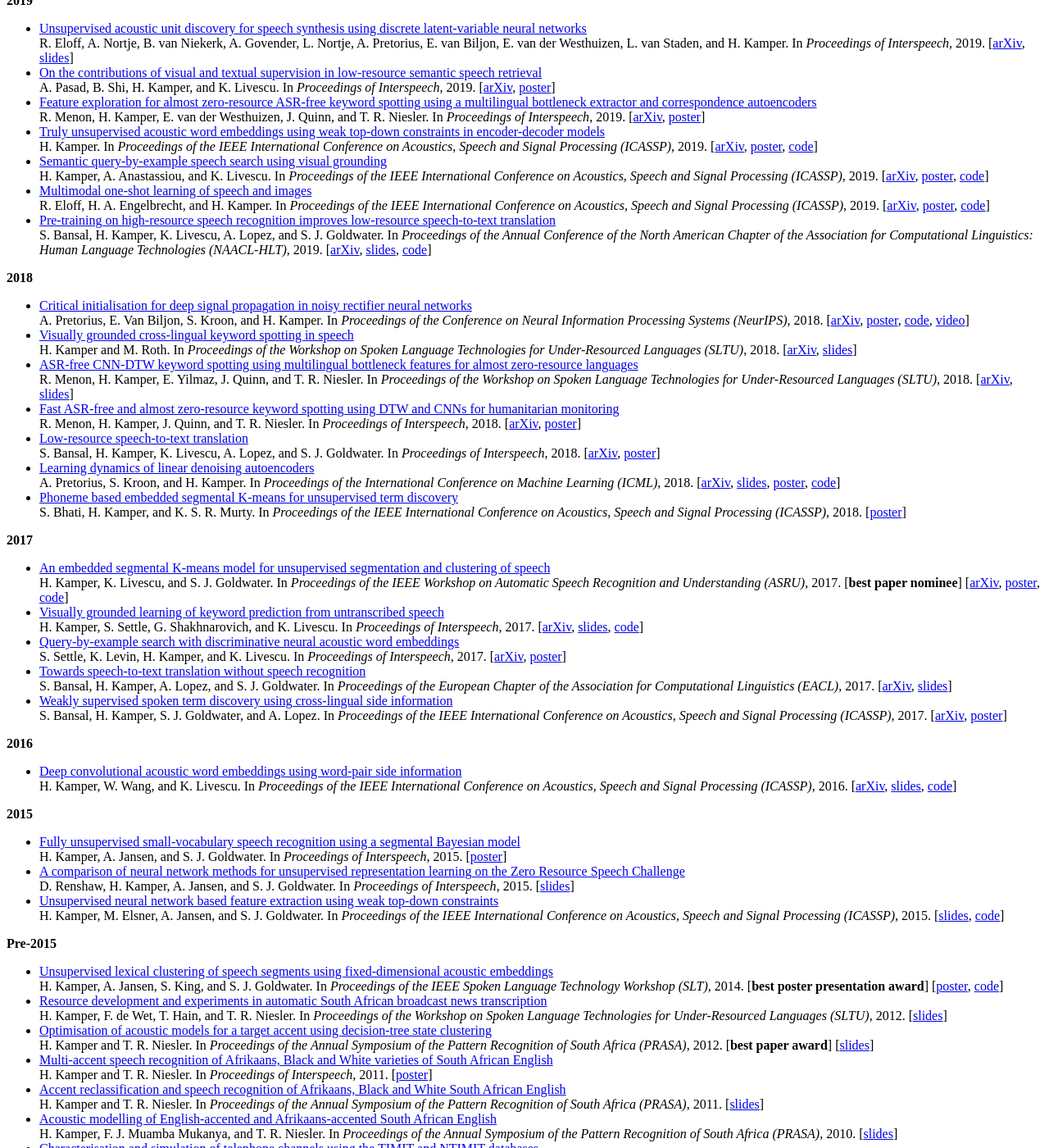
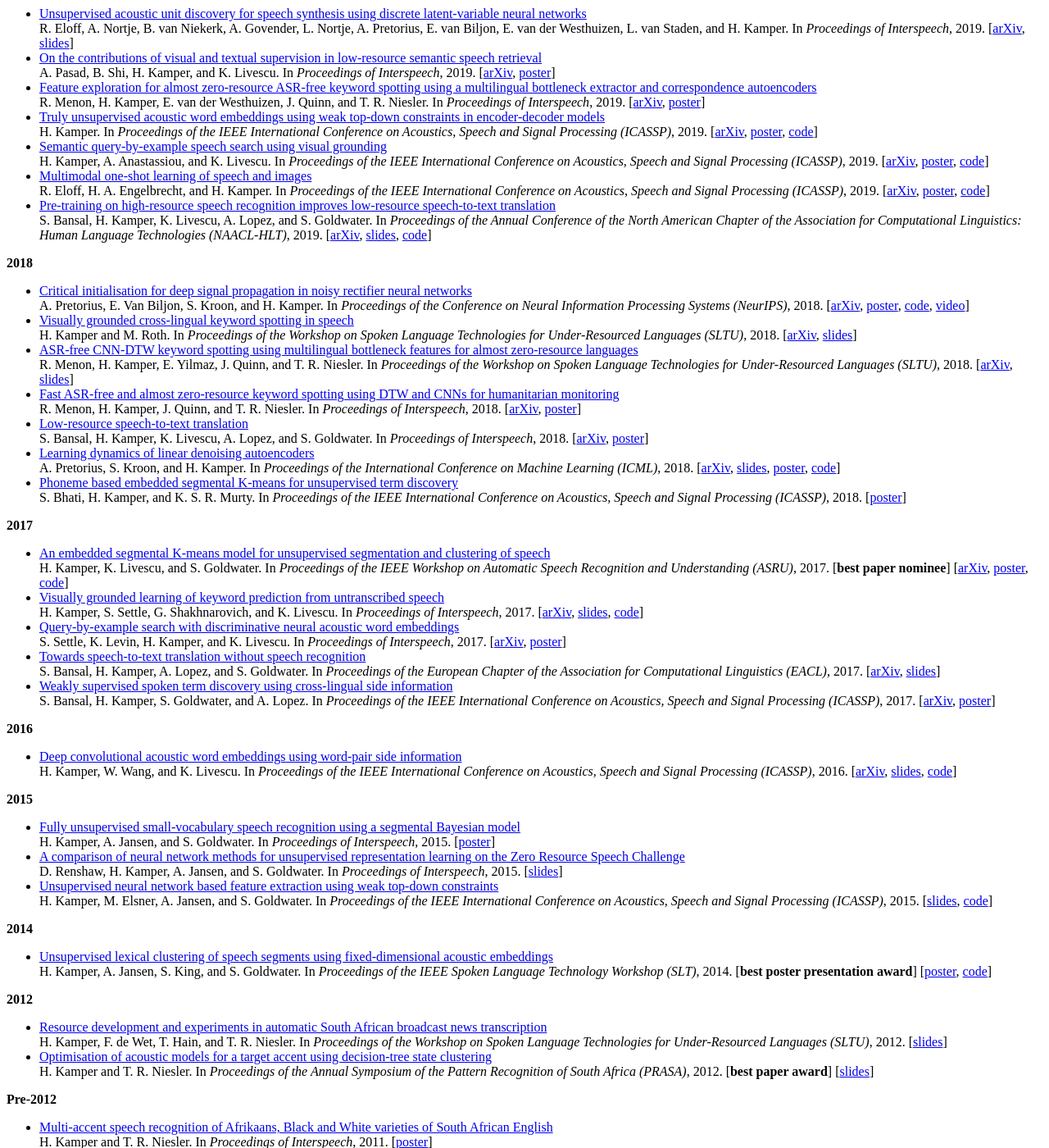
Before and after one commit to kamperh/kamperh.github.io, a Jekyll site: the page built from publications.md, in a window 1280 px wide and 1400 px high, scrolled down 2747 px. Shown: the whole window at 82% size. Built offline with Jekyll 4.4.1, drawn with Linux system fonts in a browser that asks for light colours; a style sheet for code colours, icons or effects is not loaded; some of the changed text lies outside the part shown.

Commit message:
Update publications.md

```diff
--- a/publications.md
+++ b/publications.md
@@ -51,10 +51,10 @@ order: 5
   M. Baas, K. Eloff, and H. Kamper. *Communications in Computer and Information Science*, vol. 1734, pp. 231-245, 2022.
   [[arXiv](https://arxiv.org/abs/2210.07677), [preprint]({{site.url}}/papers/baas+eloff+kamper_ccis2022_preprint.pdf), [code](https://github.com/RF5/transfusion-asr/)]
 - [Improved acoustic word embeddings for zero-resource languages using multilingual transfer](https://doi.org/10.1109/TASLP.2021.3060805)
-  H. Kamper, Y. Matusevych, and S. J. Goldwater. *IEEE/ACM Transactions on Audio, Speech and Language Processing*, vol. 29, pp. 1107-1118, 2021.
+  H. Kamper, Y. Matusevych, and S. Goldwater. *IEEE/ACM Transactions on Audio, Speech and Language Processing*, vol. 29, pp. 1107-1118, 2021.
   [[arXiv](https://arxiv.org/abs/2006.02295), [code](https://github.com/kamperh/globalphone_awe)]
 - [Multilingual and unsupervised subword modeling for zero-resource languages](https://doi.org/10.1016/j.csl.2020.101098)
-  E. Hermann, H. Kamper, and S. J. Goldwater. *Computer Speech and Language*, vol. 65, 2021.
+  E. Hermann, H. Kamper, and S. Goldwater. *Computer Speech and Language*, vol. 65, 2021.
   [[arXiv](https://arxiv.org/abs/1811.04791), [preprint]({{site.url}}/papers/hermann+kamper+goldwater_csl2020_preprint.pdf)]
 - [BINet: A binary inpainting network for deep patch-based image compression](https://doi.org/10.1016/j.image.2020.116119)
   A. Nortje, W. Brink, H. A. Engelbrecht, and H. Kamper. *Signal Processing: Image Communication*, vol. 92, 2021.
@@ -77,10 +77,10 @@ order: 5
 - [Teaching for the future](https://issuu.com/aimediasynapse/docs/synapse_-_issue_3_-_opt)
   W. Brink, H. Kamper, S. Kroon, U. Paquet, and H. Touchette. *Synapse*, vol. 3, pp. 41-42, 2019.
 - [A segmental framework for fully-unsupervised large-vocabulary speech recognition](http://dx.doi.org/10.1016/j.csl.2017.04.008)
-  H. Kamper, A. Jansen, and S. J. Goldwater. *Computer Speech and Language*, vol. 46, pp. 154-174, 2017. [**ISCA best paper published in CSL 2016--2020**]
+  H. Kamper, A. Jansen, and S. Goldwater. *Computer Speech and Language*, vol. 46, pp. 154-174, 2017. [**ISCA best paper published in CSL 2016--2020**]
   [[arXiv](http://arxiv.org/abs/1606.06950), [preprint]({{site.url}}/papers/kamper+jansen+goldwater_csl2017_preprint.pdf), [code](https://github.com/kamperh/segmentalist)]
 - [Unsupervised word segmentation and lexicon discovery using acoustic word embeddings](http://dx.doi.org/10.1109/TASLP.2016.2517567)
-  H. Kamper, A. Jansen, and S. J. Goldwater. *IEEE/ACM Transactions on Audio, Speech and Language Processing*, vol. 24, no. 4, pp. 669-679, 2016.
+  H. Kamper, A. Jansen, and S. Goldwater. *IEEE/ACM Transactions on Audio, Speech and Language Processing*, vol. 24, no. 4, pp. 669-679, 2016.
   [[arXiv](http://arxiv.org/abs/1603.02845), [preprint]({{site.url}}/papers/kamper+jansen+goldwater_taslp2016.pdf)]
 - [Capitalising on North American speech resources for the development of a South African English large vocabulary speech recognition system](https://doi.org/10.1016/j.csl.2014.04.005)
   H. Kamper, F. de Wet, T. Hain, and T. R. Niesler. *Computer Speech and Language*, vol. 28, no. 6, pp. 1255-1268, 2014.
@@ -94,6 +94,7 @@ order: 5
 
 
 ### Conference proceedings
+
 
 **2023**
 
@@ -153,7 +154,7 @@ order: 5
   L. Nortje and H. Kamper. In *Proceedings of Interspeech*, 2021.
   [[arXiv](http://arxiv.org/abs/2012.05680), [code](https://github.com/LeanneNortje/DirectMultimodalFew-ShotLearning)]
 - [A phonetic model of non-native spoken word processing]({{site.url}}/papers/matusevych+kamper+schatz+feldman+goldwater_eacl2021.pdf)
-  Y. Matusevych, H. Kamper, T. Schatz, N. H. Feldman, and S. J. Goldwater. In *Proceedings of the European Chapter of the Association for Computational Linguistics (EACL)*, 2021. [**honourable mention**]
+  Y. Matusevych, H. Kamper, T. Schatz, N. H. Feldman, and S. Goldwater. In *Proceedings of the European Chapter of the Association for Computational Linguistics (EACL)*, 2021. [**honourable mention**]
   [[arXiv](https://arxiv.org/abs/2101.11332)]
 - [Acoustic word embeddings for zero-resource languages using self-supervised contrastive learning and multilingual adaptation]({{site.url}}/papers/jacobs+matusevych+kamper_slt2021.pdf)
   C. Jacobs, Y. Matusevych, and H. Kamper. In *Proceedings of the IEEE Spoken Language Technology Workshop (SLT)*, 2021.
@@ -171,13 +172,13 @@ order: 5
   L. Nortje and H. Kamper. In *Proceedings of Interspeech*, 2020.
   [[arXiv](http://arxiv.org/abs/2008.06258), [slides]({{site.url}}/slides/nortje+kamper_interspeech2020_talk.pdf)]
 - [Evaluating computational models of infant phonetic learning across languages]({{site.url}}/papers/matusevych+schatz+kamper+feldman+goldwater_cogsci2020.pdf)
-  Y. Matusevych, T. Schatz, H. Kamper, N. H. Feldman, and S. J. Goldwater. In *Proceedings of CogSci*, 2020.
+  Y. Matusevych, T. Schatz, H. Kamper, N. H. Feldman, and S. Goldwater. In *Proceedings of CogSci*, 2020.
   [[arXiv](http://arxiv.org/abs/2008.02888), [video](https://youtu.be/LG4vuZLpCMw)]
 - [Multilingual acoustic word embedding models for processing zero-resource languages]({{site.url}}/papers/kamper+matusevych+goldwater_icassp2020.pdf)
-  H. Kamper, Y. Matusevych, and S. J. Goldwater. In *Proceedings of the IEEE International Conference on Acoustics, Speech and Signal Processing (ICASSP)*, 2020.
+  H. Kamper, Y. Matusevych, and S. Goldwater. In *Proceedings of the IEEE International Conference on Acoustics, Speech and Signal Processing (ICASSP)*, 2020.
   [[arXiv](https://arxiv.org/abs/2002.02109), [slides]({{site.url}}/slides/kamper+matusevych+goldwater_icassp2020_talk.pdf), [code](https://github.com/kamperh/globalphone_awe), [video](https://youtu.be/J2QJKguiULQ)]
 - [Cross-lingual topic prediction for speech using translations]({{site.url}}/papers/bansal+kamper+lopez+goldwater_icassp2020.pdf)
-  S. Bansal, H. Kamper, A. Lopez, and S. J. Goldwater. In *Proceedings of the IEEE International Conference on Acoustics, Speech and Signal Processing (ICASSP)*, 2020.
+  S. Bansal, H. Kamper, A. Lopez, and S. Goldwater. In *Proceedings of the IEEE International Conference on Acoustics, Speech and Signal Processing (ICASSP)*, 2020.
   [[arXiv](https://arxiv.org/abs/1908.11425), [slides]({{site.url}}/slides/bansal+kamper+lopez+goldwater_icassp2020_talk.pdf)]
 - [Training neural networks for plant estimation, control and disturbance rejection]({{site.url}}/papers/kotze+kamper+jordaan_ifac2020.pdf)
   H. Kotzé, H. Kamper, and H. W. Jordaan. In *Proceedings of the International Federation of Automatic Control (IFAC)*, 2020.
@@ -191,7 +192,7 @@ order: 5
   P. Peng, H. Kamper, K. Livescu. In *NeurIPS Workshop on Self-Supervised Learning for Speech and Audio Processing (NeurIPS-SAS)*, 2020.
   [[arXiv](https://arxiv.org/abs/2012.02221), [slides]({{site.url}}/slides/peng+kamper+livescu_sas2020_talk.pdf)]
 - [Analyzing autoencoder-based acoustic word embeddings]({{site.url}}/papers/matusevych+kamper+goldwater_baics2020.pdf)
-  Y. Matusevych, H. Kamper, and S. J. Goldwater. In *ICLR Workshop on Bridging AI and Cognitive Science (BAICS)*, 2020.
+  Y. Matusevych, H. Kamper, and S. Goldwater. In *ICLR Workshop on Bridging AI and Cognitive Science (BAICS)*, 2020.
   [[arXiv](https://arxiv.org/abs/2004.01647), [slides]({{site.url}}/slides/matusevych+kamper+goldwater_baics2020_talk.pdf)]
 - [Masakhane -- Machine translation for Africa](https://arxiv.org/pdf/2003.11529)
   I. Orife and many others. In *ICLR AfricaNLP Workshop*, 2020.
@@ -227,7 +228,7 @@ order: 5
   R. Eloff, H. A. Engelbrecht, and H. Kamper. In *Proceedings of the IEEE International Conference on Acoustics, Speech and Signal Processing (ICASSP)*, 2019.
   [[arXiv](https://arxiv.org/abs/1811.03875), [poster]({{site.url}}/posters/eloff+etal_icassp2019_poster.pdf), [code](https://github.com/rpeloff/multimodal-one-shot-learning)]
 - [Pre-training on high-resource speech recognition improves low-resource speech-to-text translation]({{site.url}}/papers/bansal+etal_naacl2019.pdf)
-  S. Bansal, H. Kamper, K. Livescu, A. Lopez, and S. J. Goldwater. In *Proceedings of the Annual Conference of the North American Chapter of the Association for Computational Linguistics: Human Language Technologies (NAACL-HLT)*, 2019.
+  S. Bansal, H. Kamper, K. Livescu, A. Lopez, and S. Goldwater. In *Proceedings of the Annual Conference of the North American Chapter of the Association for Computational Linguistics: Human Language Technologies (NAACL-HLT)*, 2019.
   [[arXiv](https://arxiv.org/abs/1809.01431), [slides]({{site.url}}/slides/bansal+etal_naacl2019_talk.pdf), [code](https://github.com/0xSameer/ast)]
 
 **2018**
@@ -245,7 +246,7 @@ order: 5
   R. Menon, H. Kamper, J. Quinn, and T. R. Niesler. In *Proceedings of Interspeech*, 2018.
   [[arXiv](https://arxiv.org/abs/1806.09374), [poster]({{site.url}}/posters/menon+kamper+quinn+niesler_interspeech2018_poster.pdf)]
 - [Low-resource speech-to-text translation]({{site.url}}/papers/bansal+kamper+livescu+lopez+goldwater_interspeech2018.pdf)
-  S. Bansal, H. Kamper, K. Livescu, A. Lopez, and S. J. Goldwater. In *Proceedings of Interspeech*, 2018.
+  S. Bansal, H. Kamper, K. Livescu, A. Lopez, and S. Goldwater. In *Proceedings of Interspeech*, 2018.
   [[arXiv](https://arxiv.org/abs/1803.09164), [poster]({{site.url}}/posters/bansal+kamper+livescu+lopez+goldwater_interspeech2018_poster.pdf)]
 - [Learning dynamics of linear denoising autoencoders]({{site.url}}/papers/pretorius+kroon+kamper_icml2018.pdf)
   A. Pretorius, S. Kroon, and H. Kamper. In *Proceedings of the International Conference on Machine Learning (ICML)*, 2018.
@@ -257,7 +258,7 @@ order: 5
 **2017**
 
 - [An embedded segmental K-means model for unsupervised segmentation and clustering of speech]({{site.url}}/papers/kamper+livescu+goldwater_asru2017.pdf)
-  H. Kamper, K. Livescu, and S. J. Goldwater. In *Proceedings of the IEEE Workshop on Automatic Speech Recognition and Understanding (ASRU)*, 2017. [**best paper nominee**]
+  H. Kamper, K. Livescu, and S. Goldwater. In *Proceedings of the IEEE Workshop on Automatic Speech Recognition and Understanding (ASRU)*, 2017. [**best paper nominee**]
   [[arXiv](https://arxiv.org/abs/1703.08135), [poster]({{site.url}}/posters/kamper+livescu+goldwater_asru2017_poster.pdf), [code](https://github.com/kamperh/eskmeans)]
 - [Visually grounded learning of keyword prediction from untranscribed speech]({{site.url}}/papers/kamper+settle+shakhnarovich+livescu_interspeech2017.pdf)
   H. Kamper, S. Settle, G. Shakhnarovich, and K. Livescu. In *Proceedings of Interspeech*, 2017.
@@ -266,10 +267,10 @@ order: 5
   S. Settle, K. Levin, H. Kamper, and K. Livescu. In *Proceedings of Interspeech*, 2017.
   [[arXiv](https://arxiv.org/abs/1706.03818), [poster]({{site.url}}/posters/settle+levin+kamper+livescu_interspeech2017_poster.pdf)]
 - [Towards speech-to-text translation without speech recognition]({{site.url}}/papers/bansal+kamper+lopez+goldwater_eacl2017.pdf)
-  S. Bansal, H. Kamper, A. Lopez, and S. J. Goldwater. In *Proceedings of the European Chapter of the Association for Computational Linguistics (EACL)*, 2017.
+  S. Bansal, H. Kamper, A. Lopez, and S. Goldwater. In *Proceedings of the European Chapter of the Association for Computational Linguistics (EACL)*, 2017.
   [[arXiv](https://arxiv.org/abs/1702.03856), [slides](https://0xsameer.github.io/phd/reveal.js/eacl2017#/)]
 - [Weakly supervised spoken term discovery using cross-lingual side information]({{site.url}}/papers/bansal+kamper+goldwater+lopez_icassp2017.pdf)
-  S. Bansal, H. Kamper, S. J. Goldwater, and A. Lopez. In *Proceedings of the IEEE International Conference on Acoustics, Speech and Signal Processing (ICASSP)*, 2017.
+  S. Bansal, H. Kamper, S. Goldwater, and A. Lopez. In *Proceedings of the IEEE International Conference on Acoustics, Speech and Signal Processing (ICASSP)*, 2017.
   [[arXiv](https://arxiv.org/abs/1609.06530), [poster]({{site.url}}/posters/bansal+kamper+goldwater+lopez_icassp2017_poster.pdf)]
 
 **2016**
@@ -281,26 +282,32 @@ order: 5
 **2015**
 
 - [Fully unsupervised small-vocabulary speech recognition using a segmental Bayesian model]({{site.url}}/papers/kamper+jansen+goldwater_interspeech2015.pdf)
-  H. Kamper, A. Jansen, and S. J. Goldwater. In *Proceedings of Interspeech*, 2015.
+  H. Kamper, A. Jansen, and S. Goldwater. In *Proceedings of Interspeech*, 2015.
   [[poster]({{site.url}}/posters/kamper+jansen+goldwater_interspeech2015_poster.pdf)]
 - [A comparison of neural network methods for unsupervised representation learning on the Zero Resource Speech Challenge]({{site.url}}/papers/renshaw+kamper+jansen+goldwater_interspeech2015.pdf)
-  D. Renshaw, H. Kamper, A. Jansen, and S. J. Goldwater. In *Proceedings of Interspeech*, 2015.
+  D. Renshaw, H. Kamper, A. Jansen, and S. Goldwater. In *Proceedings of Interspeech*, 2015.
   [[slides]({{site.url}}/slides/renshaw+kamper+jansen+goldwater_interspeech2015_talk.pdf)]
 - [Unsupervised neural network based feature extraction using weak top-down constraints]({{site.url}}/papers/kamper+elsner+jansen+goldwater_icassp2015.pdf)
-  H. Kamper, M. Elsner, A. Jansen, and S. J. Goldwater. In *Proceedings of the IEEE International Conference on Acoustics, Speech and Signal Processing (ICASSP)*, 2015.
+  H. Kamper, M. Elsner, A. Jansen, and S. Goldwater. In *Proceedings of the IEEE International Conference on Acoustics, Speech and Signal Processing (ICASSP)*, 2015.
   [[slides]({{site.url}}/slides/kamper+elsner+jansen+goldwater_icassp2015_talk.pdf), [code](https://github.com/kamperh/speech_correspondence)]
 
-**Pre-2015**
+**2014**
 
 - [Unsupervised lexical clustering of speech segments using fixed-dimensional acoustic embeddings]({{site.url}}/papers/kamper+jansen+king+goldwater_slt2014.pdf)
-  H. Kamper, A. Jansen, S. King, and S. J. Goldwater. In *Proceedings of the IEEE Spoken Language Technology Workshop (SLT)*, 2014. [**best poster presentation award**]
+  H. Kamper, A. Jansen, S. King, and S. Goldwater. In *Proceedings of the IEEE Spoken Language Technology Workshop (SLT)*, 2014. [**best poster presentation award**]
   [[poster]({{site.url}}/posters/kamper+jansen+king+goldwater_slt2014_poster.pdf), [code](https://github.com/kamperh/bayes_gmm)]
+
+**2012**
+
 - [Resource development and experiments in automatic South African broadcast news transcription]({{site.url}}/papers/kamper+dewet+hain+niesler_sltu2012.pdf)
   H. Kamper, F. de Wet, T. Hain, and T. R. Niesler. In *Proceedings of the Workshop on Spoken Language Technologies for Under-Resourced Languages (SLTU)*, 2012.
   [[slides]({{site.url}}/slides/kamper+dewet+hain+niesler_sltu2012_talk.pdf)]
 - [Optimisation of acoustic models for a target accent using decision-tree state clustering]({{site.url}}/papers/kamper+niesler_prasa2012.pdf)
   H. Kamper and T. R. Niesler. In *Proceedings of the Annual Symposium of the Pattern Recognition of South Africa (PRASA)*, 2012. [**best paper award**]
   [[slides]({{site.url}}/slides/kamper+niesler_prasa2012_talk.pdf)]
+
+**Pre-2012**
+
 - [Multi-accent speech recognition of Afrikaans, Black and White varieties of South African English]({{site.url}}/papers/kamper+niesler_interspeech2011.pdf)
   H. Kamper and T. R. Niesler. In *Proceedings of Interspeech*, 2011.
   [[poster]({{site.url}}/posters/kamper+niesler_interspeech2011_poster.pdf)]
@@ -315,7 +322,6 @@ order: 5
   [[slides]({{site.url}}/slides/kamper+niesler_prasa2009_talk.pdf)]
 
 
-
 ### Other publications
 
 - [Unsupervised neural and Bayesian models for zero-resource speech processing]({{site.url}}/papers/kamper_phd2016.pdf)
@@ -323,31 +329,3 @@ order: 5
   [[arXiv](https://arxiv.org/abs/1701.00851)]
 - [Speech recognition of South African English accents]({{site.url}}/papers/kamper_msceng2012.pdf)
   H. Kamper. *Master's thesis*, Stellenbosch University, South Africa, 2012.
-
-<!-- ### Heading
-
-This is the base Jekyll theme. You can find out more info about customizing your Jekyll theme, as well as basic Jekyll usage documentation at [jekyllrb.com](http://jekyllrb.com/)
-
-You can find the source code for the Jekyll new theme at: [github.com/jglovier/jekyll-new](https://github.com/jglovier/jekyll-new)
-
-You can find the source code for Jekyll at [github.com/jekyll/jekyll](https://github.com/jekyll/jekyll)
-
-This is just ``_poole``
-
-This is another test:
-
-    Let's see what happens
-    $ ./test.py
-    You can find the source code for Jekyll at You can find the source code for Jekyll at You can find the source code for Jekyll at You can find the source code for Jekyll at
-
-{% highlight python %}
-def print_hi(name)
-  puts "Hi, #{name}"
-end
-print_hi('Tom')
-#=> prints 'Hi, Tom' to STDOUT.
-You can find the source code for Jekyll at You can find the source code for Jekyll at You can find the source code for Jekyll at You can find the source code for Jekyll at
-{% endhighlight %}
-
-1.  A list
-2.  There you are. -->
```
Also changed, not shown: other parts of publications.md (+4 -4 lines).
